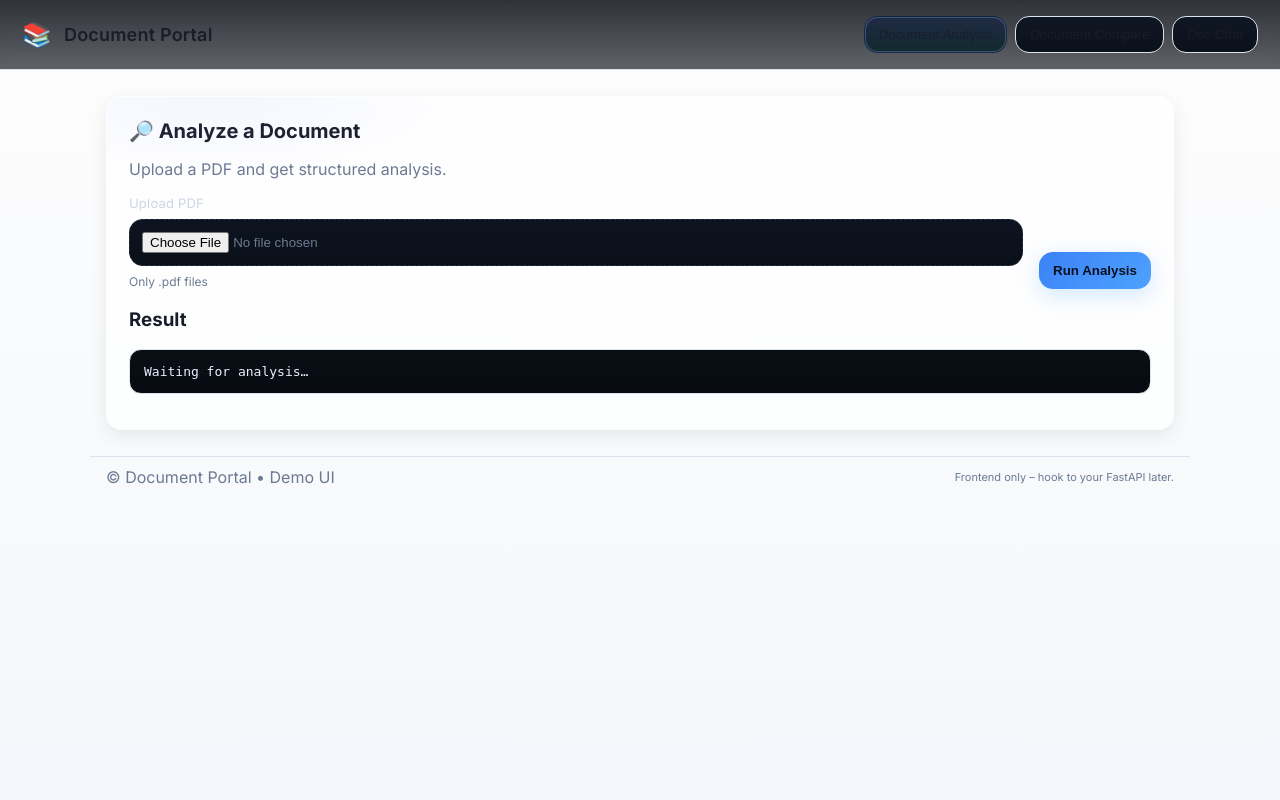
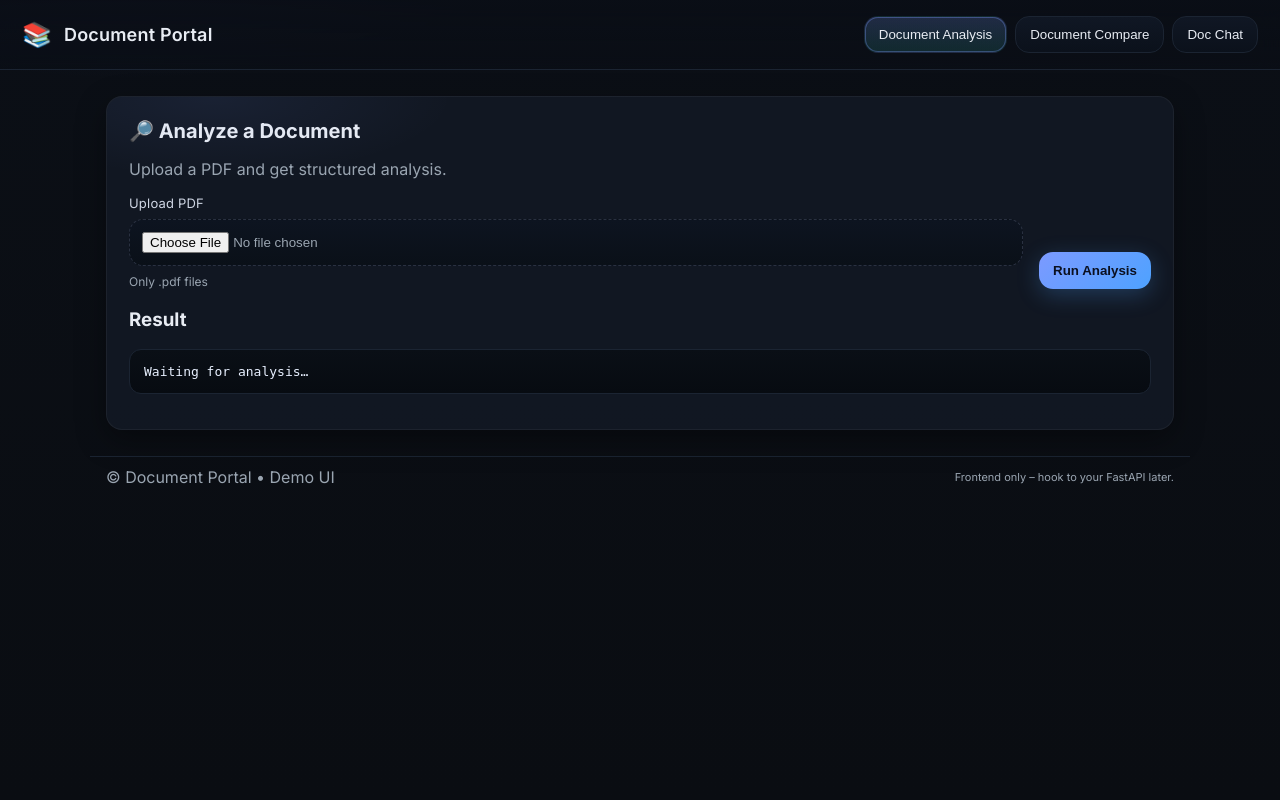
Before and after one commit to jeebesh-chandra-podder/DOCUMENT_PORTAL_LLMOPS, a FastAPI app: page / in a window 1280 px wide. Run offline with FastAPI, Linux system fonts and the light colour scheme.

Commit message:
Yaml code updated

```diff
--- a/logger/__init__.py
+++ b/logger/__init__.py
@@ -0,0 +1,4 @@
+# logger/__init__.py
+from .custom_logger import CustomLogger
+# Create a single shared logger instance
+GLOBAL_LOGGER = CustomLogger().get_logger("doc_portal")
--- a/static/style.css
+++ b/static/style.css
@@ -1,29 +1,19 @@
-/* ====== THEME: Light with Blue Overtone ====== */
+/* ====== THEME ====== */
 :root{
-  /* Base */
-  --bg: #f7f9fc;
-  --bg-grad: linear-gradient(180deg, #fdfdfd 0%, #f4f7fb 100%);
-  --surface: #ffffff;
-  --glass: rgba(255,255,255,.7);
-
-  /* Text */
-  --text: #1a1d29;
-  --muted: #6c7a92;
-  --border: #dce2ec;
-
-  /* Accents (Blue Overtones) */
-  --accent: #3b82f6;       /* Bright blue */
-  --accent-2: #2563eb;     /* Deep blue */
-  --accent-3: #60a5fa;     /* Soft blue */
-  --success: #22c55e;
-  --warning: #f59e0b;
-  --danger: #ef4444;
-
-  /* Effects */
-  --shadow: 0 6px 18px rgba(0,0,0,.08);
+  --bg:#0b0f16;
+  --bg-grad: radial-gradient(1200px 600px at 10% -20%, rgba(91,115,255,.15), transparent 40%),
+             radial-gradient(900px 500px at 90% -30%, rgba(61,215,182,.12), transparent 40%),
+             linear-gradient(180deg, #0b0f16 0%, #0a0d12 100%);
+  --surface:#0f1622;
+  --glass: rgba(20,28,40,.7);
+  --text:#e8ecf3;
+  --muted:#9aa5b1;
+  --border:#1b2432;
+  --accent:#7c9aff;
+  --accent-2:#3dd7b6;
+  --shadow: 0 10px 30px rgba(0,0,0,.35);
   --radius:16px;
   --radius-sm:12px;
-  --transition: all .25s ease;
 }
 
 /* ====== RESETS ====== */
```
Also changed, not shown: logger/custom_logger.py (+5 -5 lines), utils/document_ops.py (+24 -22 lines), .github/workflow/aws.yml (added), .github/workflow/task_definition.json (added), .github/workflow/template.yml (added).
